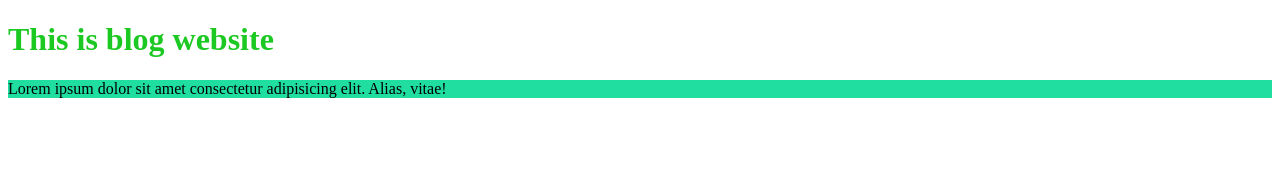
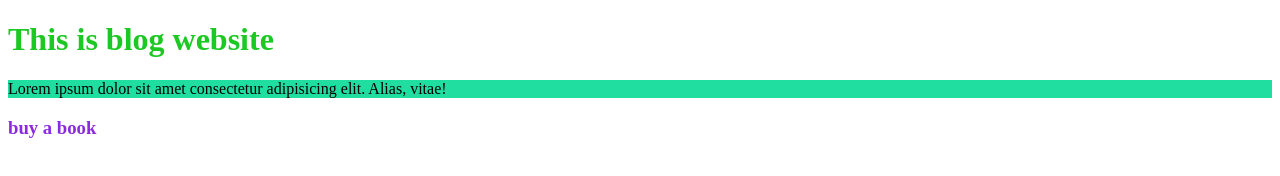
Before and after one commit to tarifur-rahman/my-blog-website-repo, a plain HTML site: page index.html in a window 1280 px wide. Drawn offline with Linux system fonts and the light colour scheme.

Commit message:
added a hadding tag

```diff
--- a/index.html
+++ b/index.html
@@ -9,5 +9,6 @@
 <body>
     <h1>This is blog website</h1>
     <p>Lorem ipsum dolor sit amet consectetur adipisicing elit. Alias, vitae!</p>
+    <h3>buy a book</h3>
 </body>
 </html>
--- a/style.css
+++ b/style.css
@@ -4,3 +4,6 @@
 p{
     background-color: rgb(32, 222, 159);
 }
+h3{
+    color: blueviolet;
+}
```
